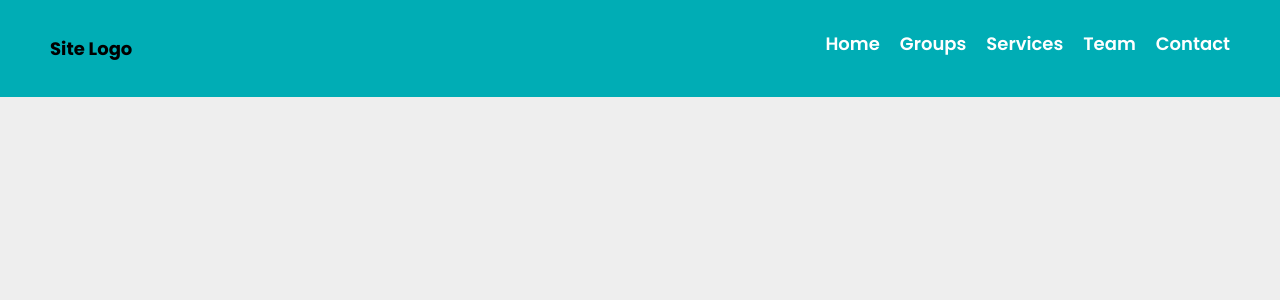
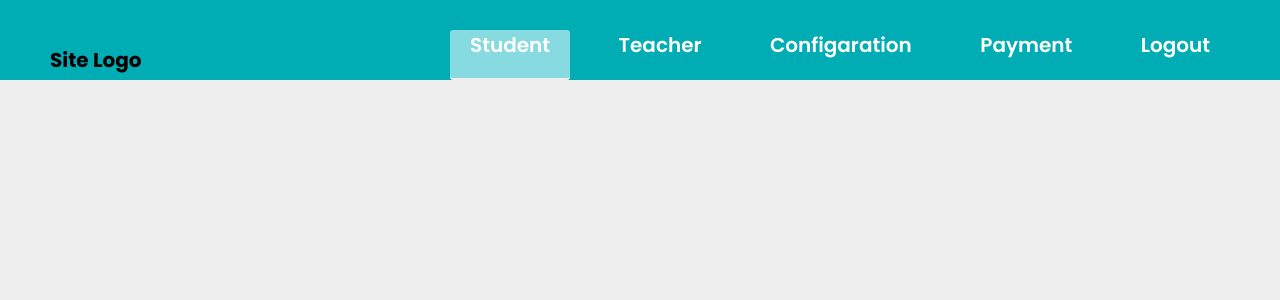
Before and after one commit to Bidyut-Kr-Das/Institute_project, a PHP site: page /nav.php in a window 1280 px wide. Shown: the top 300 px of the page. Run offline with PHP 8.4, Linux system fonts and the light colour scheme.

Commit message:
for pull

```diff
--- a/css/style.css
+++ b/css/style.css
@@ -700,14 +700,14 @@ nav a#logo {
     font-weight: 700;
 }
 
-nav ul a {
+/* nav ul>a {
     color: #ffffff;
     font-weight: 600;
 }
 
-nav ul a:hover {
+nav ul>a:hover {
     border-bottom: 2px solid #EEEEEE;
-}
+} */
 
 section#home {
     height: 100vh;
@@ -1268,3 +1268,210 @@ input[type=number] {
         }
 
     }*/
+/*//////////////////////////////////////////kingshuk-nav///////////////////////////////////////////////*/
+* {
+    padding: 0;
+    margin: 0;
+    box-sizing: border-box;
+    z-index: 1;
+}
+
+html {
+    font-size: 62.5%;
+}
+
+/* *:not(i) {
+    font-family: "Poppins", sans-serif;
+} */
+
+header {
+    position: sticky;
+    width: 100%;
+    background-color: #00adb5;
+    padding: 3rem 5rem;
+    /* font-size: 62.5% !important; */
+    height: 8rem;
+    /* display: flex;
+    justify-content: space-between;
+    align-items: center; */
+}
+
+nav {
+    display: flex;
+    justify-content: space-between;
+    align-items: center;
+}
+
+nav ul {
+
+    list-style: none;
+    display: flex;
+    gap: 1rem;
+    width: 80rem;
+    justify-content: space-between;
+}
+
+nav a {
+
+    font-size: 2rem;
+    text-decoration: none;
+}
+
+nav a#logo {
+    color: #000000;
+    font-weight: 700;
+}
+
+nav ul a {
+
+    align-items: center;
+    height: 10rem;
+    width: 23rem;
+    margin: 1rem;
+    padding: 1rem;
+    color: white;
+    font-weight: 600;
+}
+
+nav ul a:hover {
+    color: black;
+
+}
+
+.active {
+    height: 5rem;
+}
+
+.active,
+nav ul li .active:hover {
+
+    color: #000000;
+    background: #87dae0;
+    border-radius: 0.3rem;
+    border-bottom: 2px solid #EEEEEE;
+}
+
+section#home {
+    height: 100vh;
+    display: grid;
+    place-items: center;
+}
+
+h1 {
+    font-size: 4rem;
+}
+
+#ham-menu {
+    display: none;
+}
+
+nav ul.active {
+    left: 0;
+}
+
+.sub-manu1 {
+    width: 25rem;
+    display: none;
+}
+
+nav ul li:hover .sub-manu1 {
+    display: block;
+    position: absolute;
+    background: #00adb5;
+    margin-top: 1rem;
+    margin-left: -1rem;
+}
+
+nav ul li:hover .sub-manu1 ul {
+    display: block;
+    margin: 1rem;
+}
+
+nav ul li:hover .sub-manu1 ul li {
+    width: 20rem;
+    padding: 1rem;
+    border-bottom: 0.1rem dotted #fff;
+    /* background: #00adb5; */
+    border-radius: 0;
+    text-align: left;
+
+}
+
+.teacher-ul {
+    width: 100%;
+}
+
+.teacher-ul:hover {
+    background-color: #afe0e2;
+}
+
+nav ul li:hover .sub-manu1 ul li:last-child {
+    border-bottom: none;
+}
+
+.teacher-ul .filter1:hover {
+    /* background-color: #dbdddd; */
+    color: #000000;
+
+
+}
+
+@media only screen and (max-width: 991px) {
+    html {
+        font-size: 56.25%;
+    }
+
+    header {
+        padding: 2.2rem 5rem;
+    }
+}
+
+@media only screen and (max-width: 767px) {
+    html {
+        font-size: 50%;
+    }
+
+    #ham-menu {
+        display: block;
+        color: #ffffff;
+    }
+
+    nav a#logo,
+    #ham-menu {
+        font-size: 3.2rem;
+    }
+
+    nav ul {
+        background-color: black;
+        position: fixed;
+        left: -100vw;
+        top: 73.6px;
+        width: 100vw;
+        height: calc(100vh - 73.6px);
+        display: flex;
+        flex-direction: column;
+        align-items: center;
+        justify-content: space-around;
+        transition: 1s;
+        gap: 0;
+    }
+
+    .studentnav {
+        background-color: #00adb5;
+    }
+}
+
+@media only screen and (max-width: 575px) {
+    html {
+        font-size: 46.87%;
+    }
+
+    header {
+        padding: 2rem 3rem;
+    }
+
+    nav ul {
+        top: 65.18px;
+        height: calc(100vh - 65.18px);
+    }
+}
--- a/nav.php
+++ b/nav.php
@@ -6,20 +6,20 @@ include("header.php");
         <a href="#home" id="logo">Site Logo</a>
         <i class="fas fa-bars" id="ham-menu"></i>
         <ul id="nav-bar">
-            <li>
-                <a href="#home">Home</a>
+            <li class="active">
+                <a href="#">Student</a>
             </li>
             <li>
-                <a href="group_add.php">Groups</a>
+                <a href="#">Teacher</a>
             </li>
             <li>
-                <a href="#services">Services</a>
+                <a href="#">Configaration</a>
             </li>
             <li>
-                <a href="#team">Team</a>
+                <a href="#">Payment</a>
             </li>
             <li>
-                <a href="#contact">Contact</a>
+                <a href="#">Logout</a>
             </li>
         </ul>
     </nav>
```
